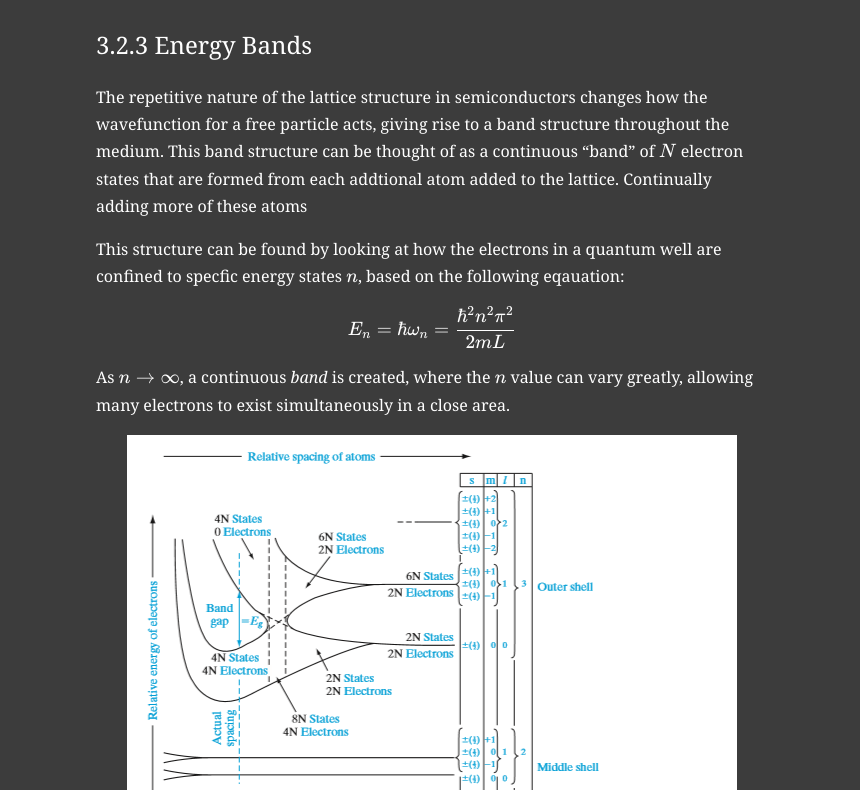
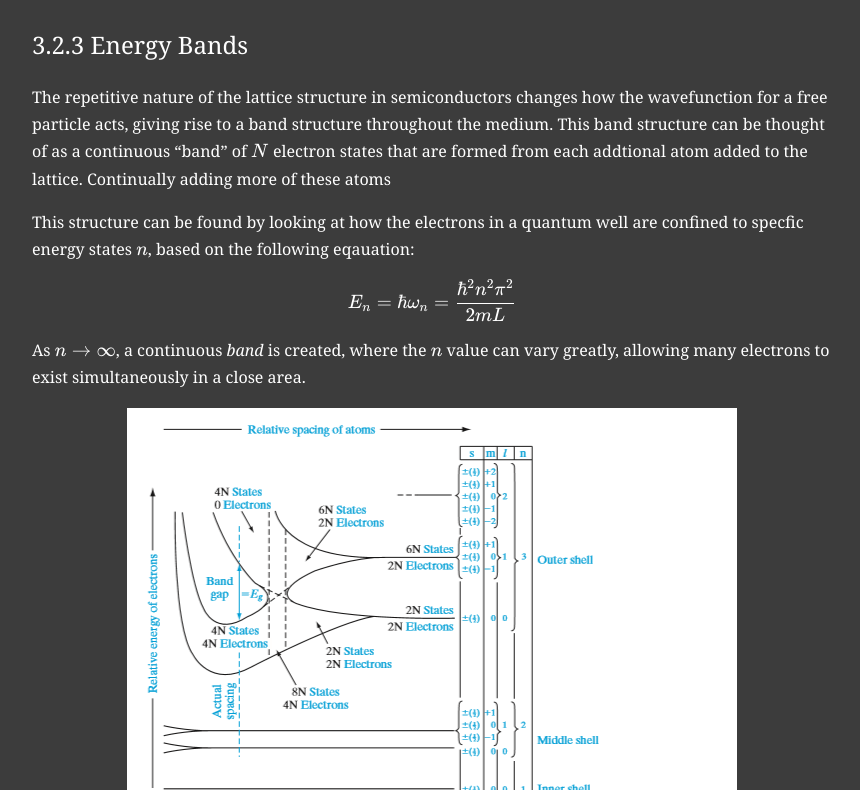
Before and after one commit to zdelv/notes, a plain HTML site: page ECE 3030/Chapter 3.md.html in a window 1280 px wide. Shown: the part 164-954 px from the top of the page, without its empty margins (208-1068 px from the left). Drawn offline with nearby package versions, Linux system fonts and the light colour scheme.

Commit message:
Increase width on body

```diff
--- a/style.css
+++ b/style.css
@@ -17,7 +17,7 @@ body {
   line-height: 1.7;
   padding: 1em;
   margin: auto;
-  max-width: 42em;
+  max-width: 50em;
   background: rgba(60,60,60,1);
 }
 
```
